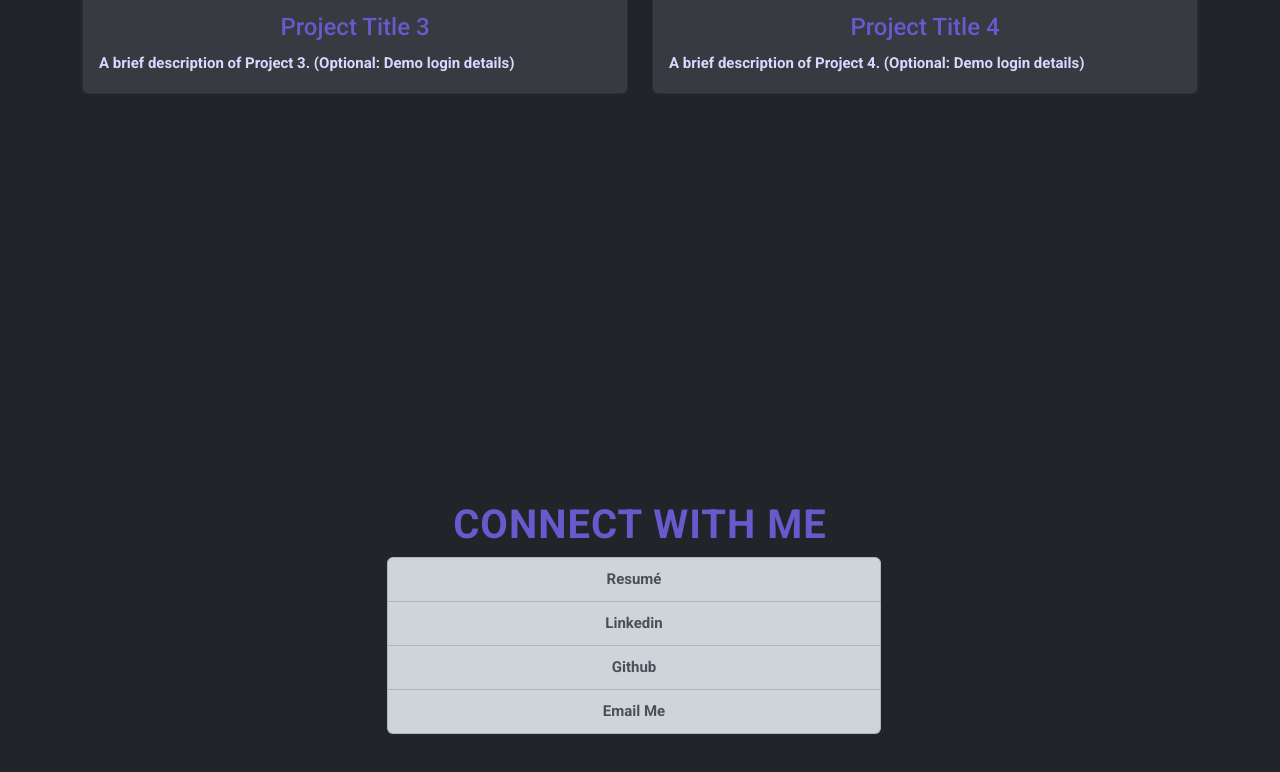
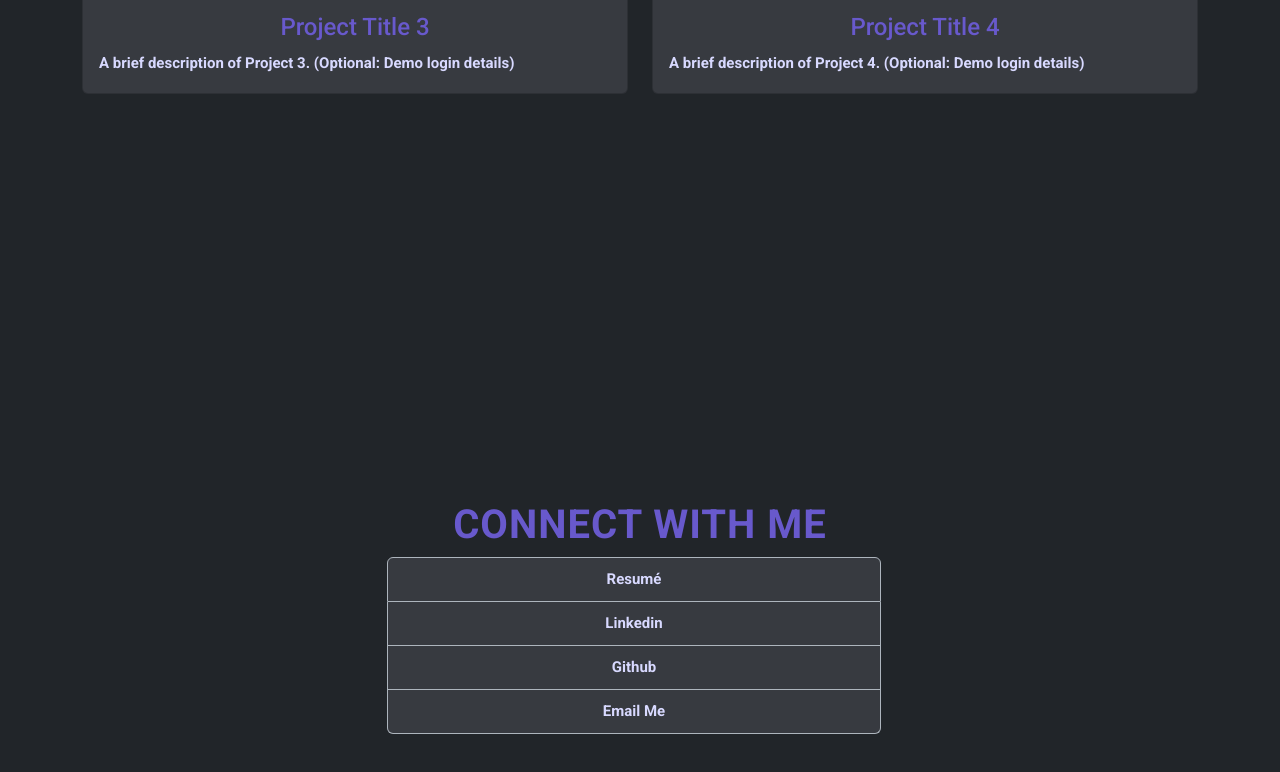
Before and after one commit to DragonSGC/DragonSGC.github.io, a plain HTML site: page index.html in a window 1280 px wide. Shown: the part 1898-2670 px from the top of the page. Drawn offline with Linux system fonts and the light colour scheme.

Commit message:
changed connect with me colours

```diff
--- a/css/style.css
+++ b/css/style.css
@@ -98,3 +98,8 @@ section{
     border-radius: 5px;
     cursor: pointer;
 }
+
+.list-group-item{
+    background-color: #373a40;
+    color: rgb(216, 217, 255);
+}
```
